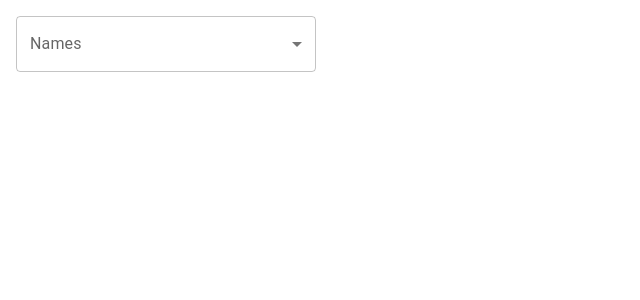
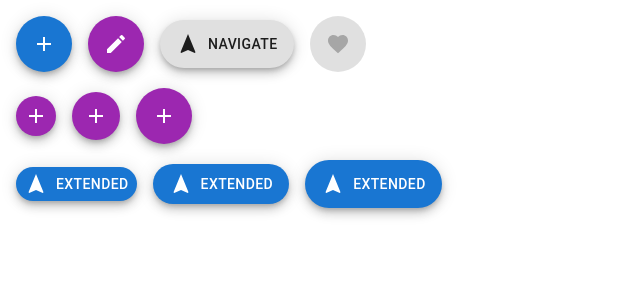
Before and after one commit to watcharakornton/mui_tutorials, a React (Vite) app: page / in a window 1280 px wide. Shown: the top 300 px of the page, without its empty margins (0-640 px from the left). Built offline with nearby package versions, Linux system fonts and the light colour scheme.

Commit message:
Floating Action Button

```diff
--- a/package.json
+++ b/package.json
@@ -12,6 +12,7 @@
   "dependencies": {
     "@emotion/react": "^11.14.0",
     "@emotion/styled": "^11.14.0",
+    "@mui/icons-material": "^6.4.7",
     "@mui/material": "^6.4.7",
     "react": "^19.0.0",
     "react-dom": "^19.0.0"
--- a/src/App.jsx
+++ b/src/App.jsx
@@ -1,11 +1,13 @@
 import AutoComplete from "./inputs/AutoComplete"
 import { BasicSelect } from "./inputs/BasicSelect"
+import FloatingActionExample from "./inputs/FloatingActionExample"
 
 function App() {
   return (
     <>
       {/* <AutoComplete /> */}
-      <BasicSelect />
+      {/* <BasicSelect /> */}
+      <FloatingActionExample />
     </>
   )
 }
--- /dev/null
+++ b/src/inputs/FloatingActionExample.jsx
@@ -0,0 +1,56 @@
+import React from 'react'
+import { Box } from '@mui/material';
+import { Fab } from '@mui/material';
+import AddIcon from '@mui/icons-material/Add';
+import EditIcon from '@mui/icons-material/Edit';
+import FavoriteIcon from '@mui/icons-material/Favorite'
+import NavigationIcon from '@mui/icons-material/Navigation';
+
+const FloatingActionExample = () => {
+    return (
+        <>
+            <Box sx={{ '& > :not(style)': { m: 1 } }}>
+                <Fab color="primary" aria-label="add">
+                    <AddIcon />
+                </Fab>
+                <Fab color="secondary" aria-label="edit">
+                    <EditIcon />
+                </Fab>
+                <Fab variant='extended'>
+                    <NavigationIcon sx={{ mr: 1 }} />
+                    Navigate
+                </Fab>
+                <Fab disabled aria-label="like">
+                    <FavoriteIcon />
+                </Fab>
+            </Box>
+            <Box sx={{ '& > :not(style)': { m: 1 }}}>
+                <Fab size="small" color="secondary" aria-label="add">
+                    <AddIcon />
+                </Fab>
+                <Fab size="medium" color="secondary" aria-label="add">
+                    <AddIcon />
+                </Fab>
+                <Fab color="secondary" aria-label="add">
+                    <AddIcon />
+                </Fab>
+            </Box>
+            <Box sx={{ '& > :not(style)': { m: 1 }}}>
+                <Fab variant="extended" size="small" color="primary">
+                    <NavigationIcon sx={{ mr: 1 }} />
+                    Extended
+                </Fab>
+                <Fab variant="extended" size="medium" color="primary">
+                    <NavigationIcon sx={{ mr: 1 }} />
+                    Extended
+                </Fab>
+                <Fab variant="extended" color="primary">
+                    <NavigationIcon sx={{ mr: 1 }} />
+                    Extended
+                </Fab>
+            </Box>
+        </>
+    )
+}
+
+export default FloatingActionExample
```
Also changed, not shown: 1 other file (tests, documents, lock files or other folders).
